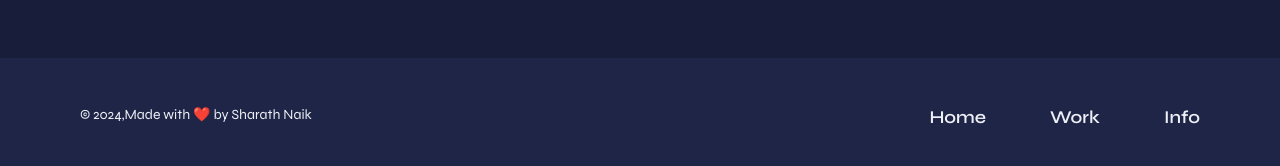
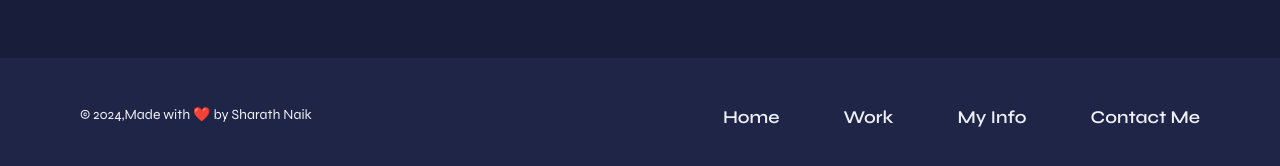
Before and after one commit to sharath028/Sharathresume, a plain HTML site: page index.html in a window 1280 px wide. Shown: the part 5916-6082 px from the top of the page. Drawn offline with nearby package versions, Linux system fonts and the light colour scheme.

Commit message:
Update index.html

```diff
--- a/index.html
+++ b/index.html
@@ -467,8 +467,11 @@ projects completed.
                </li>
 
                <li>
-                  <a href="#info" class="footer__link">Info</a>
+                  <a href="#info" class="footer__link">My Info</a>
                </li>
+                <li>
+                    <a href="#contact" class="footer__link">Contact Me </a>
+                </li>
             </ul>
 
             <span class="footer__copy">
```
